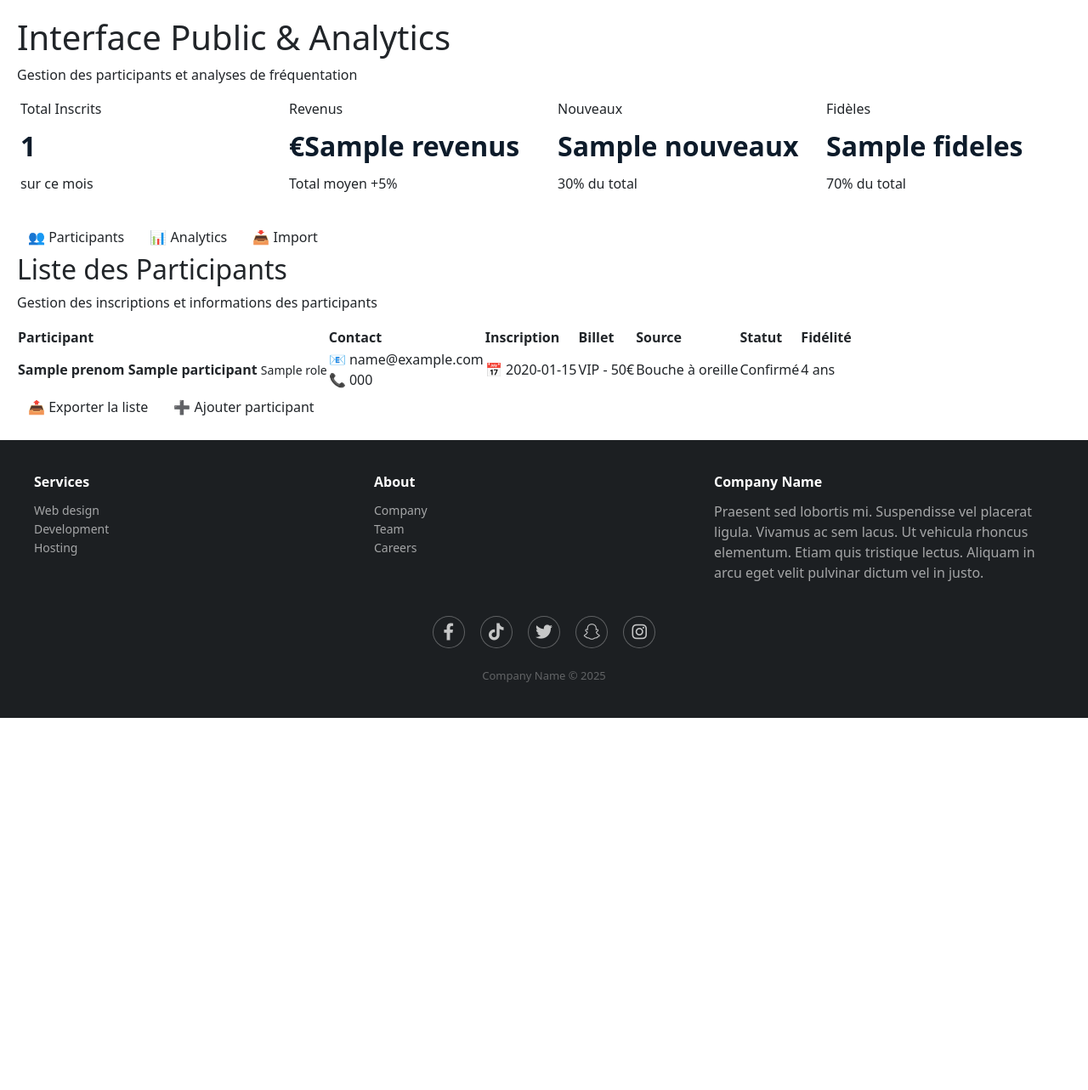
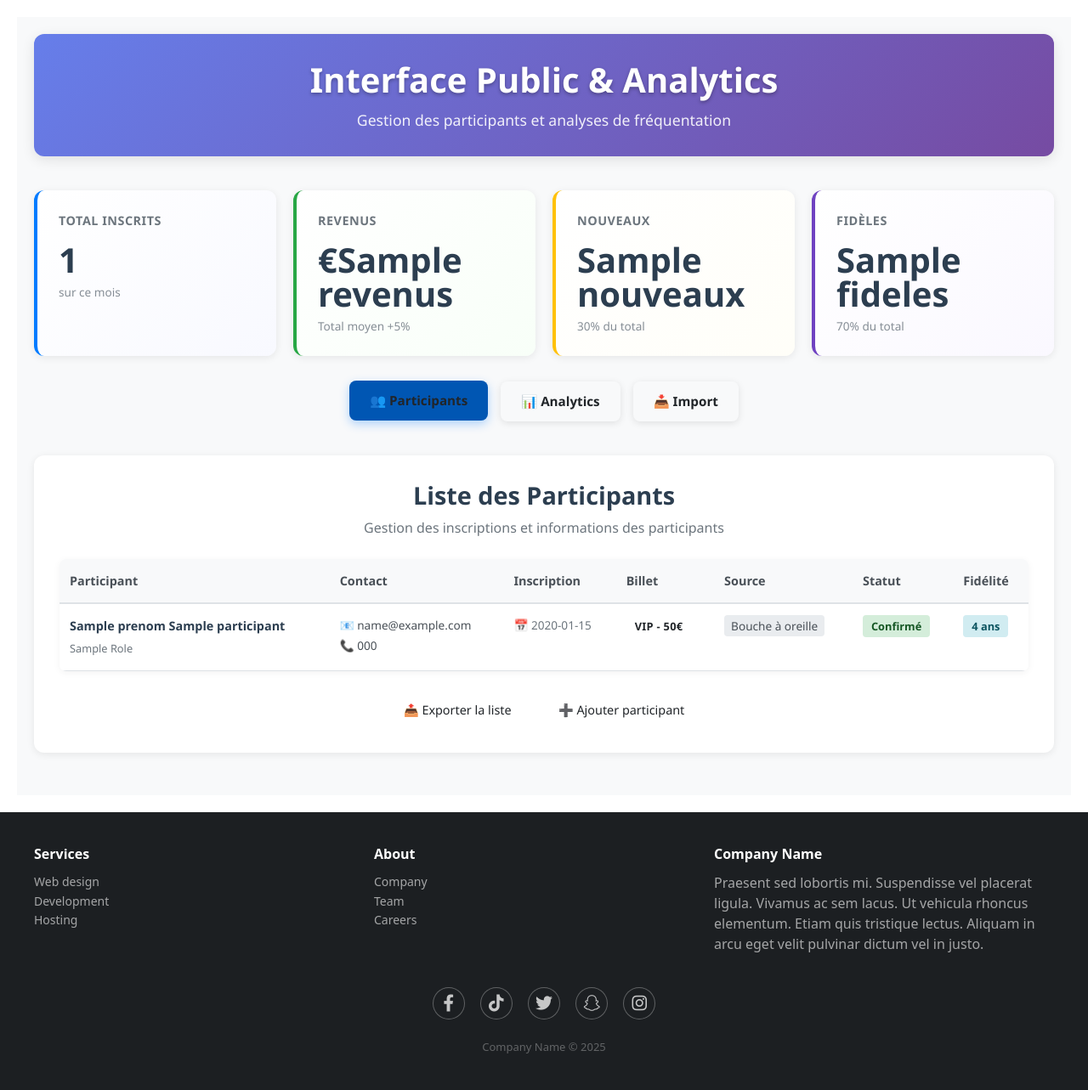
Before and after one commit to Rlima-collab/Groloto, a Symfony app: template GroLoto/templates/public/index.html.twig in a window 1280 px wide. Shown: the part 90-1373 px from the top of the page at 85% size. Before the commit the page ends 935 px from the top, so only its background shows below. Run offline with Twig, Linux system fonts and the light colour scheme; the template is opened without the code that fills it: most values are stand-ins (such as "Sample title", 1, 10 or a date in 2020); some libraries are stand-ins or nearby versions.

Commit message:
CSS complet pour interface analytics

```diff
--- /dev/null
+++ b/GroLoto/public/css/public.css
@@ -0,0 +1,544 @@
+/* === Interface Public & Analytics === */
+
+.public-container {
+    max-width: 1400px;
+    margin: 0 auto;
+    padding: 20px;
+    font-family: 'Segoe UI', Tahoma, Geneva, Verdana, sans-serif;
+    background: #f8f9fa;
+    min-height: 100vh;
+}
+
+/* === En-tête === */
+.public-header {
+    text-align: center;
+    margin-bottom: 40px;
+    padding: 30px 0;
+    background: linear-gradient(135deg, #667eea 0%, #764ba2 100%);
+    color: white;
+    border-radius: 12px;
+    box-shadow: 0 4px 15px rgba(0,0,0,0.1);
+}
+
+.public-header h1 {
+    font-size: 2.5rem;
+    font-weight: 600;
+    margin-bottom: 10px;
+    text-shadow: 0 2px 4px rgba(0,0,0,0.3);
+}
+
+.public-header .subtitle {
+    font-size: 1.1rem;
+    opacity: 0.9;
+    margin: 0;
+}
+
+/* === Section Métriques === */
+.metrics-section {
+    margin-bottom: 40px;
+}
+
+.metrics-grid {
+    display: grid;
+    grid-template-columns: repeat(auto-fit, minmax(280px, 1fr));
+    gap: 20px;
+    margin-bottom: 30px;
+}
+
+.metric-card {
+    background: white;
+    padding: 25px;
+    border-radius: 12px;
+    box-shadow: 0 2px 10px rgba(0,0,0,0.08);
+    border-left: 4px solid;
+    transition: transform 0.2s ease, box-shadow 0.2s ease;
+    position: relative;
+}
+
+.metric-card:hover {
+    transform: translateY(-2px);
+    box-shadow: 0 4px 20px rgba(0,0,0,0.12);
+}
+
+.metric-card.total {
+    border-left-color: #007bff;
+    background: linear-gradient(135deg, #ffffff 0%, #f8f9ff 100%);
+}
+
+.metric-card.revenus {
+    border-left-color: #28a745;
+    background: linear-gradient(135deg, #ffffff 0%, #f8fff8 100%);
+}
+
+.metric-card.nouveaux {
+    border-left-color: #ffc107;
+    background: linear-gradient(135deg, #ffffff 0%, #fffef8 100%);
+}
+
+.metric-card.fideles {
+    border-left-color: #6f42c1;
+    background: linear-gradient(135deg, #ffffff 0%, #faf8ff 100%);
+}
+
+.metric-header {
+    display: flex;
+    justify-content: space-between;
+    align-items: center;
+    margin-bottom: 15px;
+}
+
+.metric-label {
+    font-size: 0.9rem;
+    font-weight: 600;
+    color: #6c757d;
+    text-transform: uppercase;
+    letter-spacing: 0.5px;
+}
+
+.metric-value {
+    font-size: 2.5rem;
+    font-weight: 700;
+    color: #2c3e50;
+    line-height: 1;
+    margin-bottom: 8px;
+}
+
+.metric-subtitle {
+    font-size: 0.85rem;
+    color: #868e96;
+    font-weight: 500;
+}
+
+/* === Boutons d'action === */
+.action-buttons {
+    display: flex;
+    gap: 15px;
+    justify-content: center;
+    flex-wrap: wrap;
+}
+
+.action-buttons .btn {
+    padding: 12px 24px;
+    border: none;
+    border-radius: 8px;
+    font-weight: 600;
+    font-size: 0.95rem;
+    cursor: pointer;
+    transition: all 0.2s ease;
+    display: flex;
+    align-items: center;
+    gap: 8px;
+    box-shadow: 0 2px 8px rgba(0,0,0,0.1);
+}
+
+.btn-participants {
+    background: #007bff;
+    color: white;
+}
+
+.btn-participants.active,
+.btn-participants:hover {
+    background: #0056b3;
+    transform: translateY(-1px);
+    box-shadow: 0 4px 12px rgba(0,123,255,0.3);
+}
+
+.btn-analytics {
+    background: #6c757d;
+    color: white;
+}
+
+.btn-analytics.active,
+.btn-analytics:hover {
+    background: #28a745;
+    transform: translateY(-1px);
+    box-shadow: 0 4px 12px rgba(40,167,69,0.3);
+}
+
+.btn-import {
+    background: #6c757d;
+    color: white;
+}
+
+.btn-import:hover {
+    background: #5a6268;
+    transform: translateY(-1px);
+}
+
+/* === Section Participants === */
+.participants-section {
+    background: white;
+    border-radius: 12px;
+    padding: 30px;
+    box-shadow: 0 2px 10px rgba(0,0,0,0.08);
+    margin-bottom: 30px;
+}
+
+.section-header {
+    margin-bottom: 25px;
+    text-align: center;
+}
+
+.section-header h2 {
+    color: #2c3e50;
+    font-size: 1.8rem;
+    font-weight: 600;
+    margin-bottom: 8px;
+}
+
+.section-header p {
+    color: #6c757d;
+    font-size: 1rem;
+    margin: 0;
+}
+
+/* === Tableau des participants === */
+.participants-table-container {
+    overflow-x: auto;
+    margin-bottom: 25px;
+    border-radius: 8px;
+    box-shadow: 0 2px 8px rgba(0,0,0,0.05);
+}
+
+.participants-table {
+    width: 100%;
+    border-collapse: collapse;
+    background: white;
+    font-size: 0.9rem;
+}
+
+.participants-table th {
+    background: #f8f9fa;
+    padding: 15px 12px;
+    text-align: left;
+    font-weight: 600;
+    color: #495057;
+    border-bottom: 2px solid #dee2e6;
+    white-space: nowrap;
+}
+
+.participants-table td {
+    padding: 15px 12px;
+    border-bottom: 1px solid #dee2e6;
+    vertical-align: top;
+}
+
+.participants-table tbody tr:hover {
+    background: #f8f9fa;
+}
+
+.participant-info strong {
+    display: block;
+    color: #2c3e50;
+    font-weight: 600;
+    margin-bottom: 4px;
+}
+
+.participant-info small {
+    color: #6c757d;
+    font-size: 0.8rem;
+    text-transform: capitalize;
+}
+
+.contact-info div {
+    margin-bottom: 3px;
+    font-size: 0.85rem;
+    color: #495057;
+}
+
+.inscription-date {
+    font-size: 0.85rem;
+    color: #6c757d;
+}
+
+/* === Badges et statuts === */
+.billet-type {
+    padding: 4px 10px;
+    border-radius: 4px;
+    font-size: 0.8rem;
+    font-weight: 600;
+    text-transform: uppercase;
+    letter-spacing: 0.3px;
+}
+
+.billet-type.admin {
+    background: #dc3545;
+    color: white;
+}
+
+.billet-type.benevole {
+    background: #007bff;
+    color: white;
+}
+
+.billet-type.utilisateur {
+    background: #6f42c1;
+    color: white;
+}
+
+.source {
+    font-size: 0.85rem;
+    color: #495057;
+    background: #e9ecef;
+    padding: 3px 8px;
+    border-radius: 4px;
+}
+
+.statut {
+    padding: 4px 10px;
+    border-radius: 4px;
+    font-size: 0.8rem;
+    font-weight: 600;
+}
+
+.statut.confirmé {
+    background: #d4edda;
+    color: #155724;
+}
+
+.fidelite {
+    padding: 4px 10px;
+    border-radius: 4px;
+    font-size: 0.8rem;
+    font-weight: 600;
+}
+
+.fidelite.nouveau {
+    background: #fff3cd;
+    color: #856404;
+}
+
+.fidelite.regulier {
+    background: #cce5ff;
+    color: #004085;
+}
+
+.fidelite.fidele {
+    background: #d1ecf1;
+    color: #0c5460;
+}
+
+/* === Actions du tableau === */
+.table-actions {
+    display: flex;
+    gap: 15px;
+    justify-content: center;
+    flex-wrap: wrap;
+}
+
+.table-actions .btn {
+    padding: 10px 20px;
+    border: none;
+    border-radius: 6px;
+    font-weight: 500;
+    cursor: pointer;
+    transition: all 0.2s ease;
+    font-size: 0.9rem;
+}
+
+.btn-export {
+    background: #17a2b8;
+    color: white;
+}
+
+.btn-export:hover {
+    background: #138496;
+    transform: translateY(-1px);
+}
+
+.btn-add {
+    background: #28a745;
+    color: white;
+}
+
+.btn-add:hover {
+    background: #218838;
+    transform: translateY(-1px);
+}
+
+/* === Section Analytics === */
+.analytics-section {
+    background: white;
+    border-radius: 12px;
+    padding: 30px;
+    box-shadow: 0 2px 10px rgba(0,0,0,0.08);
+}
+
+.analytics-grid {
+    display: grid;
+    grid-template-columns: repeat(auto-fit, minmax(350px, 1fr));
+    gap: 30px;
+    margin-bottom: 40px;
+}
+
+.chart-container {
+    background: #f8f9fa;
+    border-radius: 8px;
+    padding: 25px;
+    text-align: center;
+}
+
+.chart-container h3 {
+    color: #2c3e50;
+    font-size: 1.3rem;
+    font-weight: 600;
+    margin-bottom: 8px;
+}
+
+.chart-container p {
+    color: #6c757d;
+    font-size: 0.9rem;
+    margin-bottom: 20px;
+}
+
+.chart-placeholder {
+    margin: 20px 0;
+    display: flex;
+    justify-content: center;
+    align-items: center;
+}
+
+.chart-placeholder canvas {
+    border-radius: 8px;
+}
+
+/* === Légendes === */
+.legend {
+    display: flex;
+    flex-direction: column;
+    gap: 8px;
+    margin-top: 15px;
+    text-align: left;
+}
+
+.legend-item {
+    font-size: 0.85rem;
+    color: #495057;
+    display: flex;
+    align-items: center;
+    gap: 8px;
+}
+
+.legend-item.nouveau::before { content: "●"; color: #FFC107; font-size: 1.2rem; }
+.legend-item.fidele::before { content: "●"; color: #28A745; font-size: 1.2rem; }
+.legend-item.helloasso::before { content: "●"; color: #007BFF; font-size: 1.2rem; }
+.legend-item.siteweb::before { content: "●"; color: #28A745; font-size: 1.2rem; }
+.legend-item.reseaux::before { content: "●"; color: #FFC107; font-size: 1.2rem; }
+
+/* === Section Évolution === */
+.evolution-section {
+    display: grid;
+    grid-template-columns: 1fr 1fr;
+    gap: 30px;
+    margin-top: 30px;
+}
+
+.evolution-container {
+    background: #f8f9fa;
+    border-radius: 8px;
+    padding: 25px;
+    text-align: center;
+}
+
+.evolution-container h3 {
+    color: #2c3e50;
+    font-size: 1.3rem;
+    font-weight: 600;
+    margin-bottom: 8px;
+}
+
+.evolution-container p {
+    color: #6c757d;
+    font-size: 0.9rem;
+    margin-bottom: 20px;
+}
+
+/* === Responsive === */
+@media (max-width: 768px) {
+    .public-container {
+        padding: 15px;
+    }
+
+    .public-header h1 {
+        font-size: 2rem;
+    }
+
+    .metrics-grid {
+        grid-template-columns: 1fr;
+        gap: 15px;
+    }
+
+    .metric-card {
+        padding: 20px;
+    }
+
+    .metric-value {
+        font-size: 2rem;
+    }
+
+    .action-buttons {
+        flex-direction: column;
+        align-items: center;
+    }
+
+    .action-buttons .btn {
+        width: 200px;
+        justify-content: center;
+    }
+
+    .analytics-grid {
+        grid-template-columns: 1fr;
+        gap: 20px;
+    }
+
+    .evolution-section {
+        grid-template-columns: 1fr;
+        gap: 20px;
+    }
+
+    .participants-table-container {
+        font-size: 0.8rem;
+    }
+
+    .participants-table th,
+    .participants-table td {
+        padding: 10px 8px;
+    }
+
+    .chart-placeholder canvas {
+        max-width: 250px;
+        max-height: 250px;
+    }
+}
+
+@media (max-width: 480px) {
+    .public-header {
+        padding: 20px 15px;
+    }
+
+    .public-header h1 {
+        font-size: 1.5rem;
+    }
+
+    .public-header .subtitle {
+        font-size: 1rem;
+    }
+
+    .metric-card {
+        padding: 15px;
+    }
+
+    .metric-value {
+        font-size: 1.8rem;
+    }
+
+    .table-actions {
+        flex-direction: column;
+        align-items: center;
+    }
+
+    .table-actions .btn {
+        width: 100%;
+        max-width: 200px;
+    }
+}
--- a/GroLoto/templates/base.html.twig
+++ b/GroLoto/templates/base.html.twig
@@ -7,6 +7,7 @@
     <link rel="stylesheet" href="{{ asset('css/dashboard.css') }}">
     <link rel="stylesheet" href="{{ asset('css/auth.css') }}">
     <link rel="stylesheet" href="{{ asset('css/stocks.css') }}">
+    <link rel="stylesheet" href="{{ asset('css/public.css') }}">
     <meta name="viewport" content="width=device-width, initial-scale=1.0">
     <!-- Bootstrap 5 pour les formulaires -->
     <link href="https://cdn.jsdelivr.net/npm/bootstrap@5.1.3/dist/css/bootstrap.min.css" rel="stylesheet">
```
